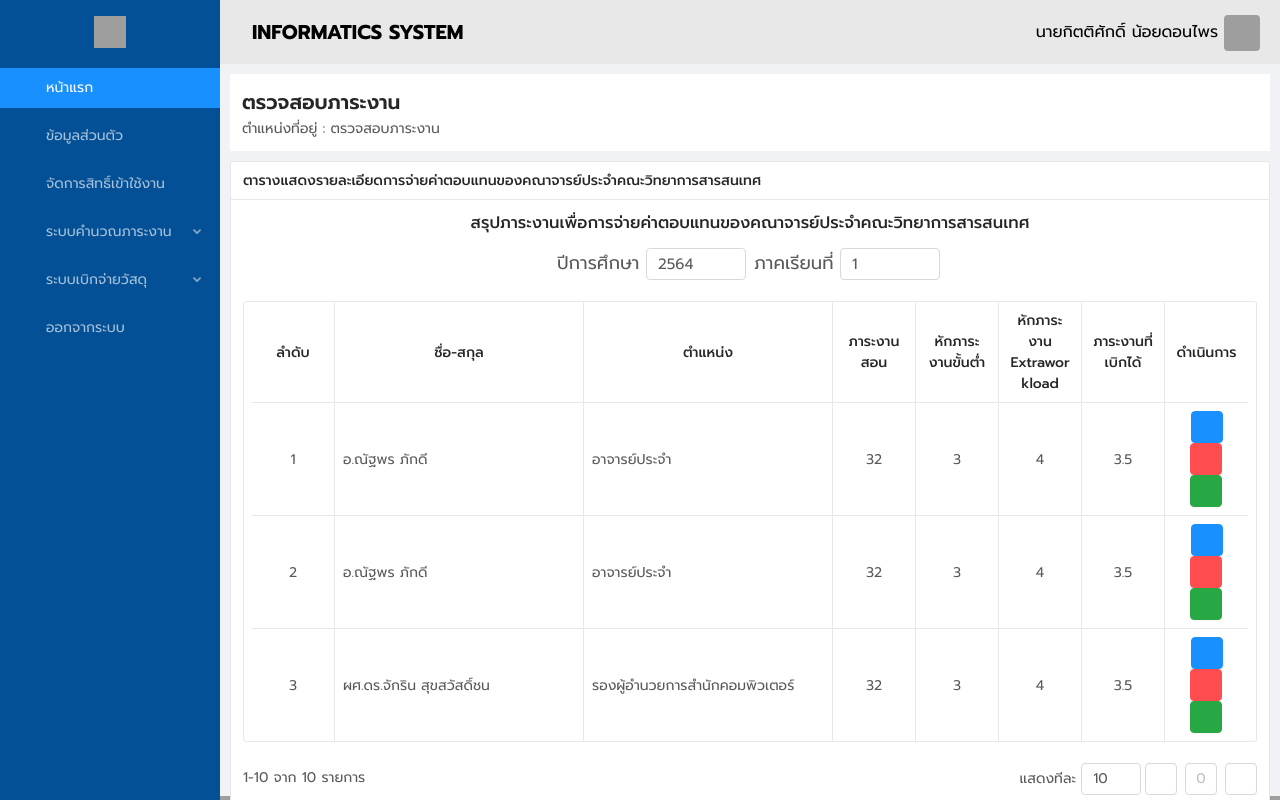
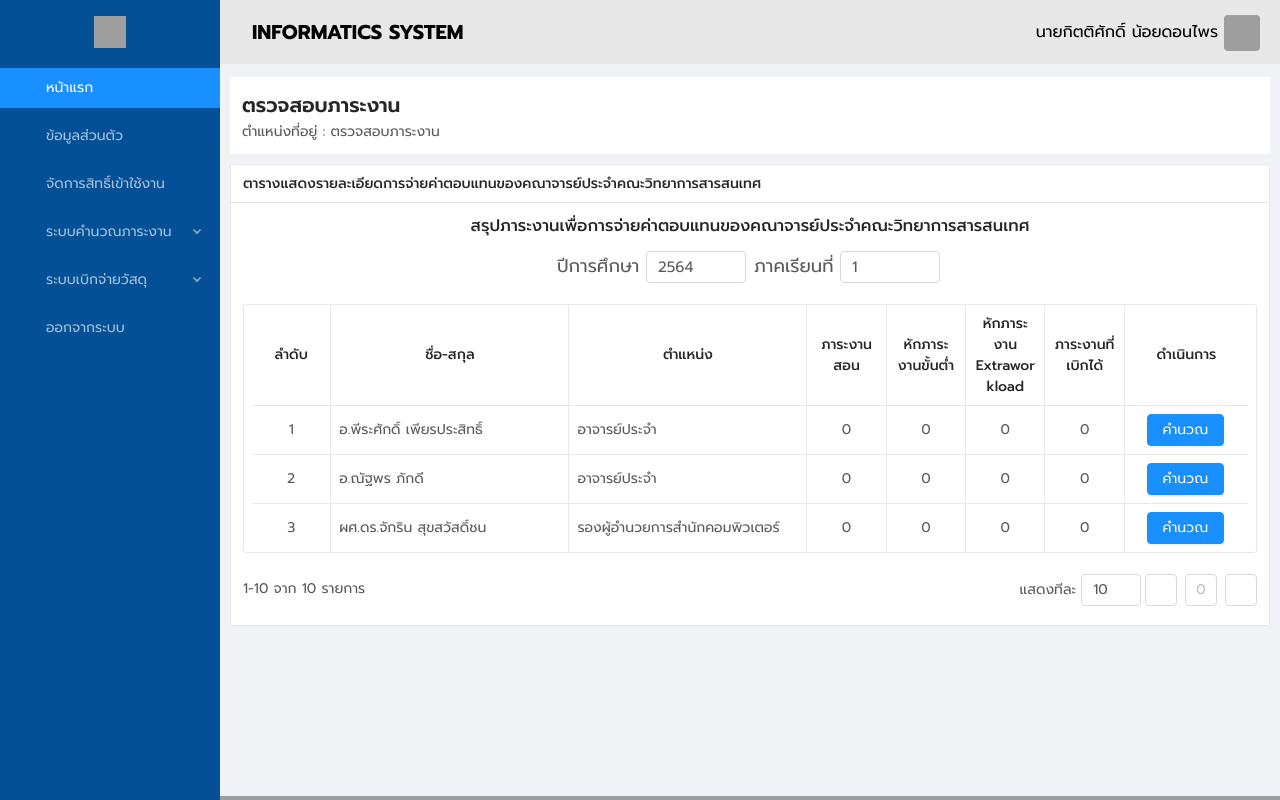
Before and after one commit to kittisak-n/Informatics_System, a Vue app: page /SummaryWorkload in a window 1280 px wide. Shown: the top 800 px of the page. Built offline with nearby package versions, Linux system fonts and the light colour scheme; grey boxes are pictures that could not be loaded.

Commit message:
change data object

```diff
--- a/src/views/WLS/Calculation_criteria/SummaryWorkload.vue
+++ b/src/views/WLS/Calculation_criteria/SummaryWorkload.vue
@@ -2,7 +2,10 @@
   <div id="SummaryWorkload">
     <a-row :gutter="[8, 8]">
       <a-col :span="24">
-        <a-card size="small" title="ตารางแสดงรายละเอียดการจ่ายค่าตอบแทนของคณาจารย์ประจำคณะวิทยาการสารสนเทศ">
+        <a-card
+          size="small"
+          title="ตารางแสดงรายละเอียดการจ่ายค่าตอบแทนของคณาจารย์ประจำคณะวิทยาการสารสนเทศ"
+        >
           <a-row :gutter="[8, 8]" type="flex" justify="center">
             <a-col :span="24" style="text-align: center">
               <h1>
@@ -84,7 +87,7 @@
 
                 <span slot="action" slot-scope="">
                   <div :style="{ textAlign: 'center' }">
-                    <a-tooltip placement="top">
+                    <!-- <a-tooltip placement="top">
                       <template slot="title">
                         <span>แสดงรายละเอียด</span>
                       </template>
@@ -112,7 +115,17 @@
                         type="success"
                         icon="file-excel"
                         :style="{ marginRight: '3%' }"
-                      />
+                      /> -->
+                    <!-- </a-tooltip> -->
+                    <a-tooltip placement="top">
+                      <template slot="title">
+                        <span>คำนวณ</span>
+                      </template>
+                      <router-link to="/calculator/calculation_workload">
+                        <a-button type="primary" :style="{ marginRight: '3%' }"
+                          >คำนวณ</a-button
+                        ></router-link
+                      >
                     </a-tooltip>
                   </div>
                 </span>
@@ -154,41 +167,38 @@
 import pdfMake from "pdfmake";
 import pdfFonts from "@/assets/fontsPDF/THSarabunPsk-fonts.js"; // 1. import custom fonts
 
-
 const data = [
   {
     key: "1",
-    name: "อ.ณัฐพร  ภักดี",
+    name: "อ.พีระศักดิ์ เพียรประสิทธิ์",
     position: "อาจารย์ประจำ",
-    TeachingJobs: 32,
-    LMW: 3,
-    LMWE: 4.0,
-    PW: 3.5,
+    TeachingJobs: 0,
+    LMW: 0,
+    LMWE: 0,
+    PW: 0,
   },
 
   {
     key: "2",
     name: "อ.ณัฐพร  ภักดี",
     position: "อาจารย์ประจำ",
-    TeachingJobs: 32,
-    LMW: 3,
-    LMWE: 4.0,
-    PW: 3.5,
+    TeachingJobs: 0,
+    LMW: 0,
+    LMWE: 0,
+    PW: 0,
   },
   {
     key: "3",
     name: "ผศ.ดร.จักริน  สุขสวัสดิ์ชน",
     position: "รองผู้อำนวยการสำนักคอมพิวเตอร์",
-    TeachingJobs: 32,
-    LMW: 3,
-    LMWE: 4.0,
-    PW: 3.5,
+    TeachingJobs: 0,
+    LMW: 0,
+    LMWE: 0,
+    PW: 0,
   },
 ];
 
 export default {
-
-
   name: "SummaryWorkload",
   components: {},
   data() {
@@ -261,8 +271,7 @@ export default {
     };
   },
   methods: {
-
-      exportPDF() {
+    exportPDF() {
       pdfMake.vfs = pdfFonts.pdfMake.vfs; // 2. set vfs pdf font
       pdfMake.fonts = {
         THSarabunPsk: {
@@ -284,5 +293,4 @@ export default {
 };
 </script>
 
-<style scoped>
-</style>
+<style scoped></style>
```
